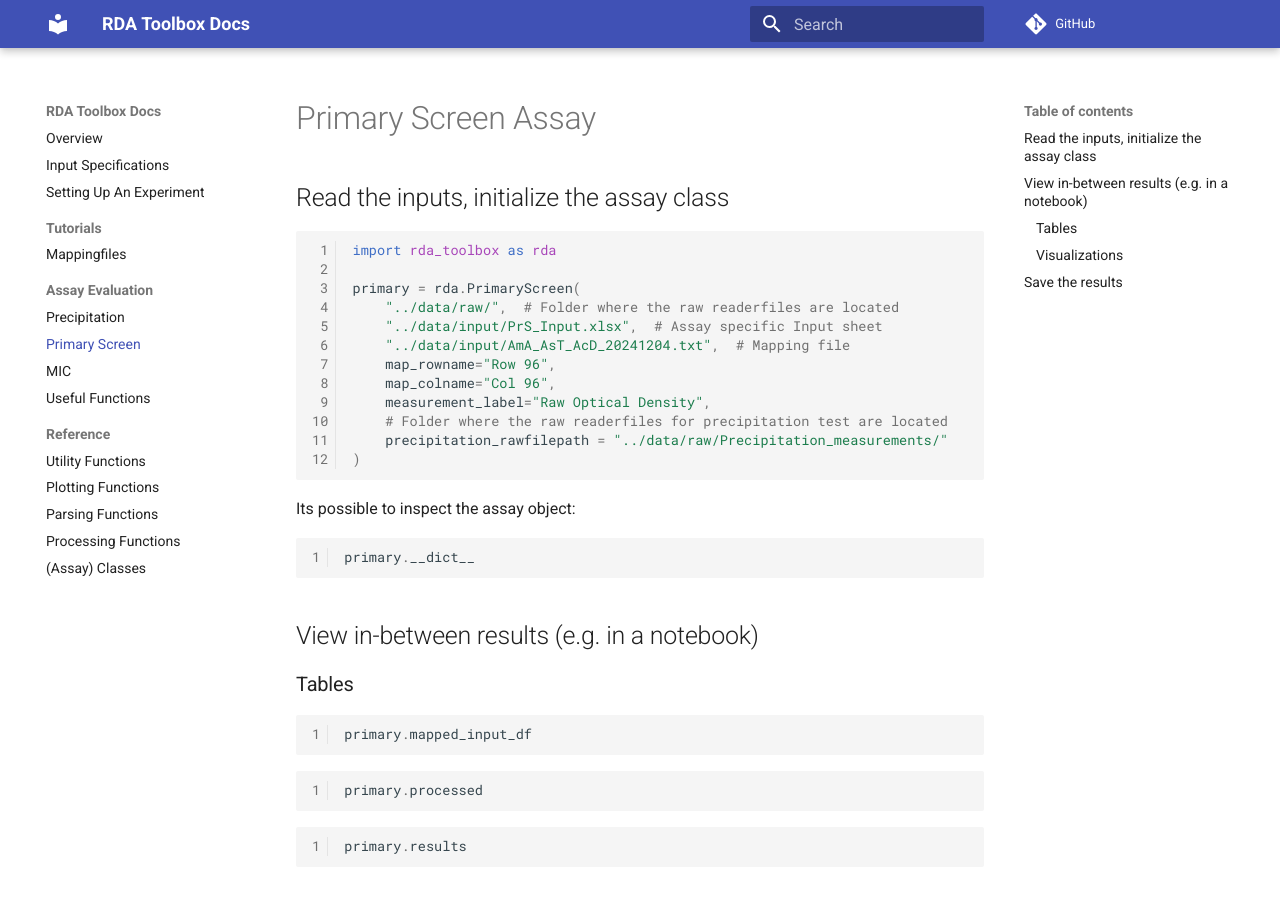
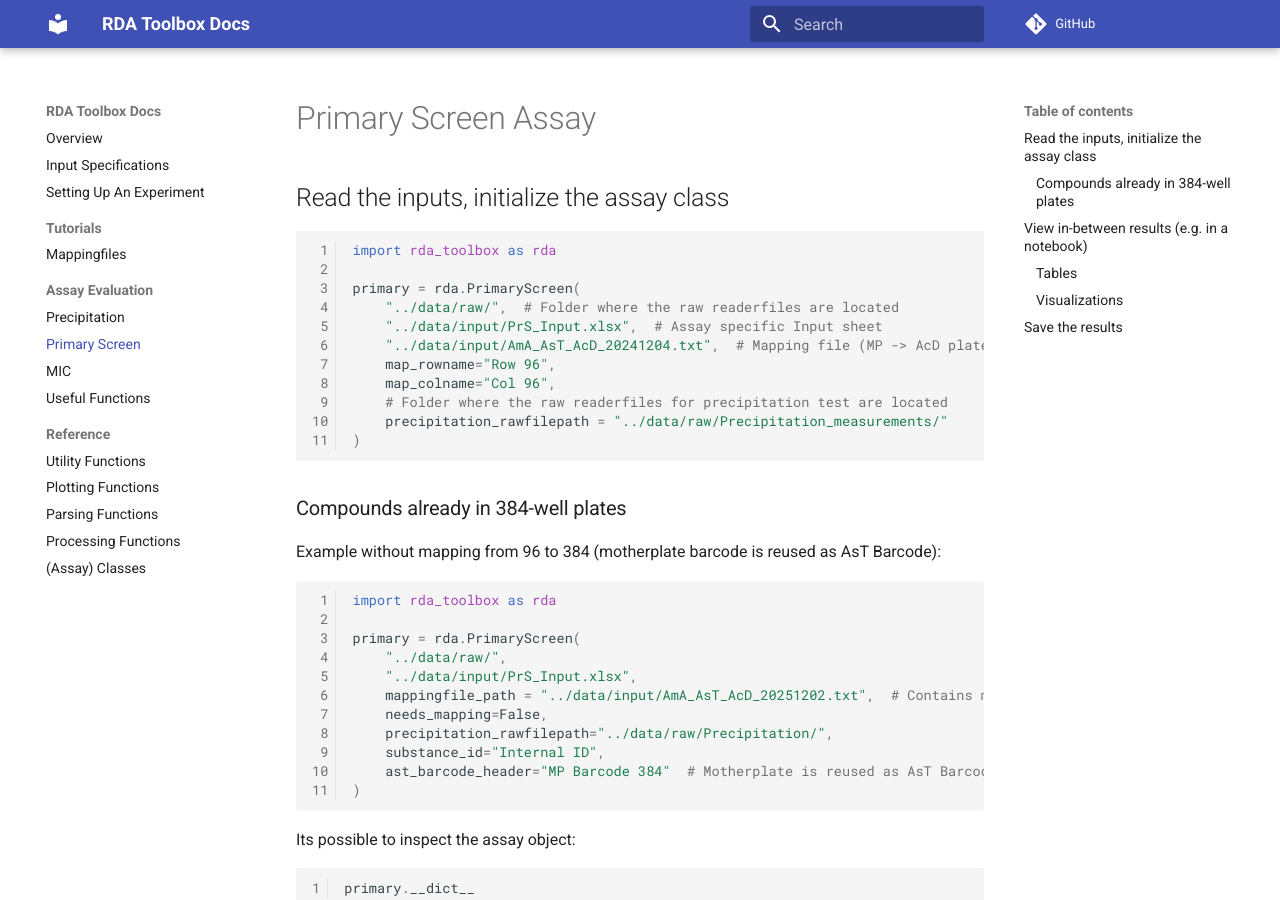
Before and after one commit to Robotic-Discovery-of-Antiinfectives/rda-toolbox, an MkDocs documentation site: the page built from docs/primary.md, in a window 1280 px wide and 900 px high. Built offline with MkDocs 1.6.1 and Material for MkDocs 9.7.7, drawn with Linux system fonts in a browser that asks for light colours; comment, search, counter and statistics services are not loaded.

Commit message:
add example if compounds are already on 384 well plates

````diff
--- a/docs/primary.md
+++ b/docs/primary.md
@@ -10,15 +10,30 @@ import rda_toolbox as rda
 primary = rda.PrimaryScreen(
     "../data/raw/",  # Folder where the raw readerfiles are located
     "../data/input/PrS_Input.xlsx",  # Assay specific Input sheet
-    "../data/input/AmA_AsT_AcD_20241204.txt",  # Mapping file
+    "../data/input/AmA_AsT_AcD_20241204.txt",  # Mapping file (MP -> AcD plates)
     map_rowname="Row 96",
     map_colname="Col 96",
-    measurement_label="Raw Optical Density",
     # Folder where the raw readerfiles for precipitation test are located
     precipitation_rawfilepath = "../data/raw/Precipitation_measurements/"
 )
 ```
 
+### Compounds already in 384-well plates
+Example without mapping from 96 to 384 (motherplate barcode is reused as AsT Barcode):
+
+```Python
+import rda_toolbox as rda
+
+primary = rda.PrimaryScreen(
+    "../data/raw/",
+    "../data/input/PrS_Input.xlsx",
+    mappingfile_path = "../data/input/AmA_AsT_AcD_20251202.txt",  # Contains mapping of AsT -> AcD plates
+    needs_mapping=False,
+    precipitation_rawfilepath="../data/raw/Precipitation/",
+    substance_id="Internal ID",
+    ast_barcode_header="MP Barcode 384"  # Motherplate is reused as AsT Barcode
+)
+```
 
 Its possible to inspect the assay object:
 
````
